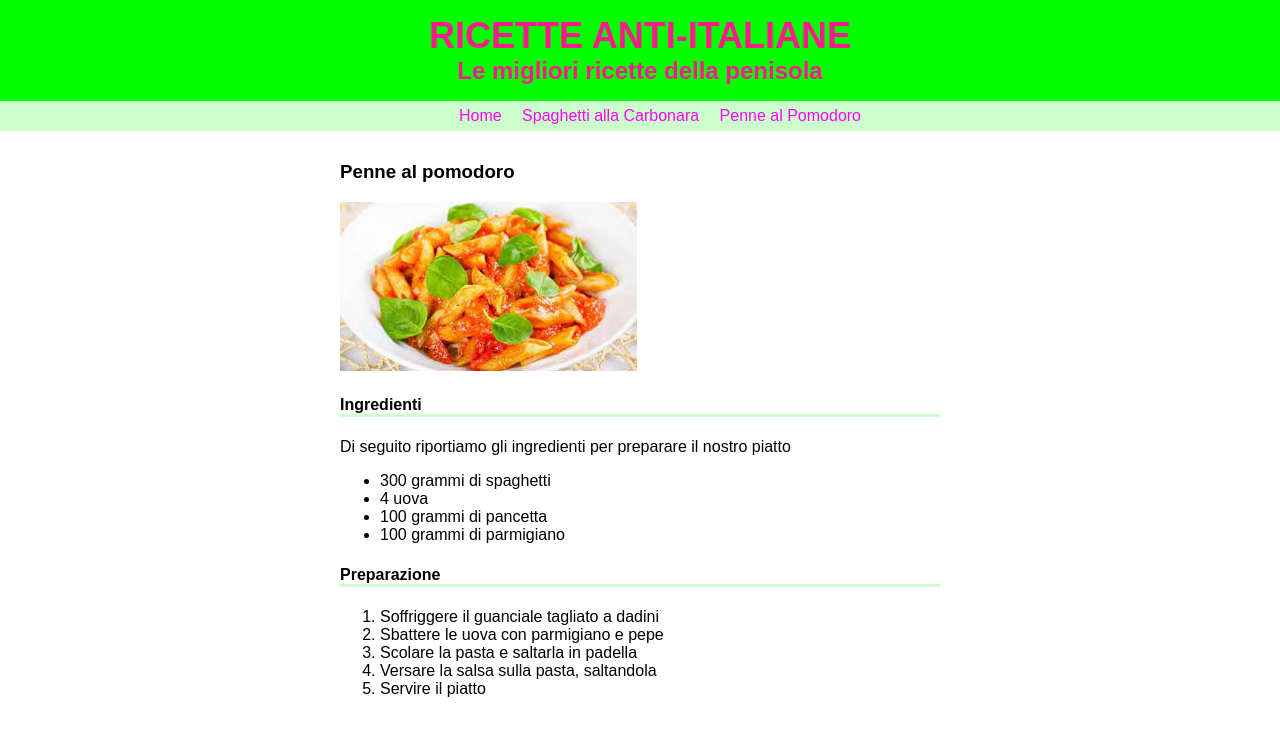
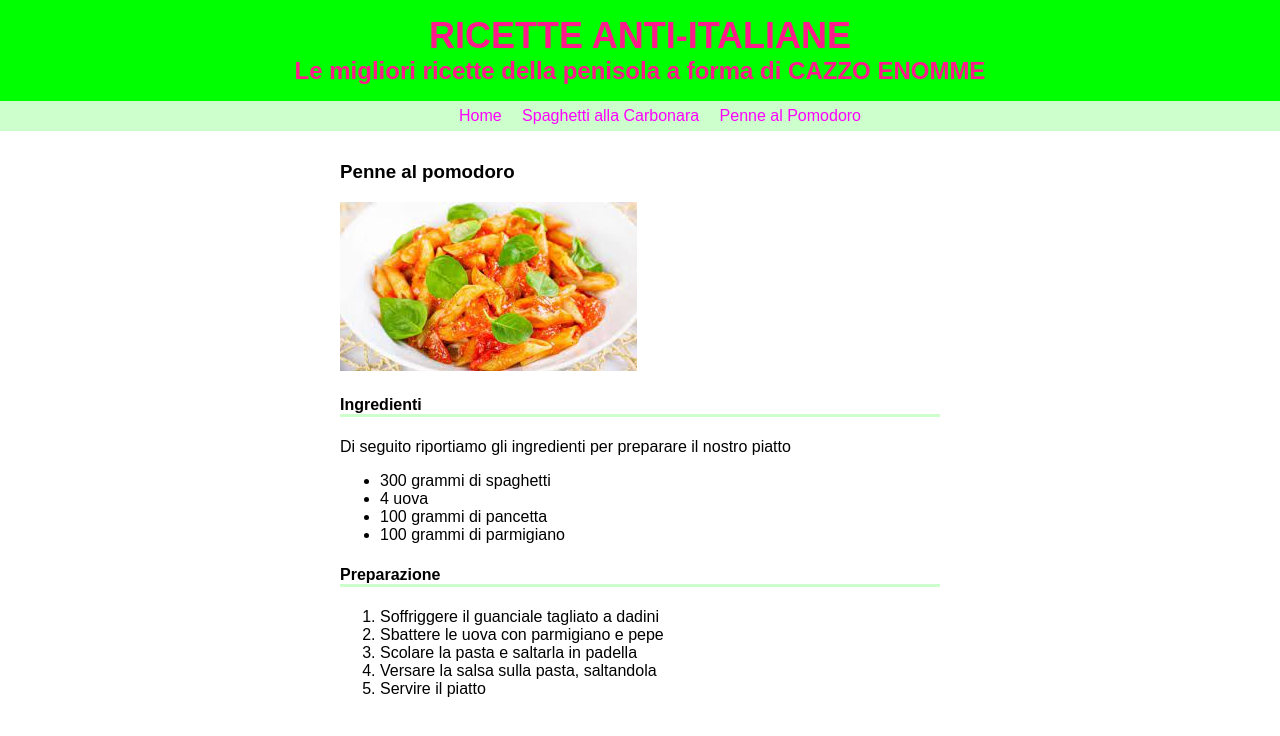
Before and after one commit to lizzilyna/Ricette-Anti-italiane, a plain HTML site: page pomodoro.html in a window 1280 px wide. Drawn offline with Linux system fonts and the light colour scheme.

Commit message:
Update pomodoro.html

```diff
--- a/pomodoro.html
+++ b/pomodoro.html
@@ -9,7 +9,7 @@
 		<div id="header">
 			<a href="index.html" id="head">
 <h1>Ricette Anti-italiane</h1>
-<h2>Le migliori ricette della penisola</h2>
+<h2>Le migliori ricette della penisola a forma di CAZZO ENOMME</h2>
 </a>
 <ul id="nav">
 	<li> <a href="index.html">Home</a> </li>
```
